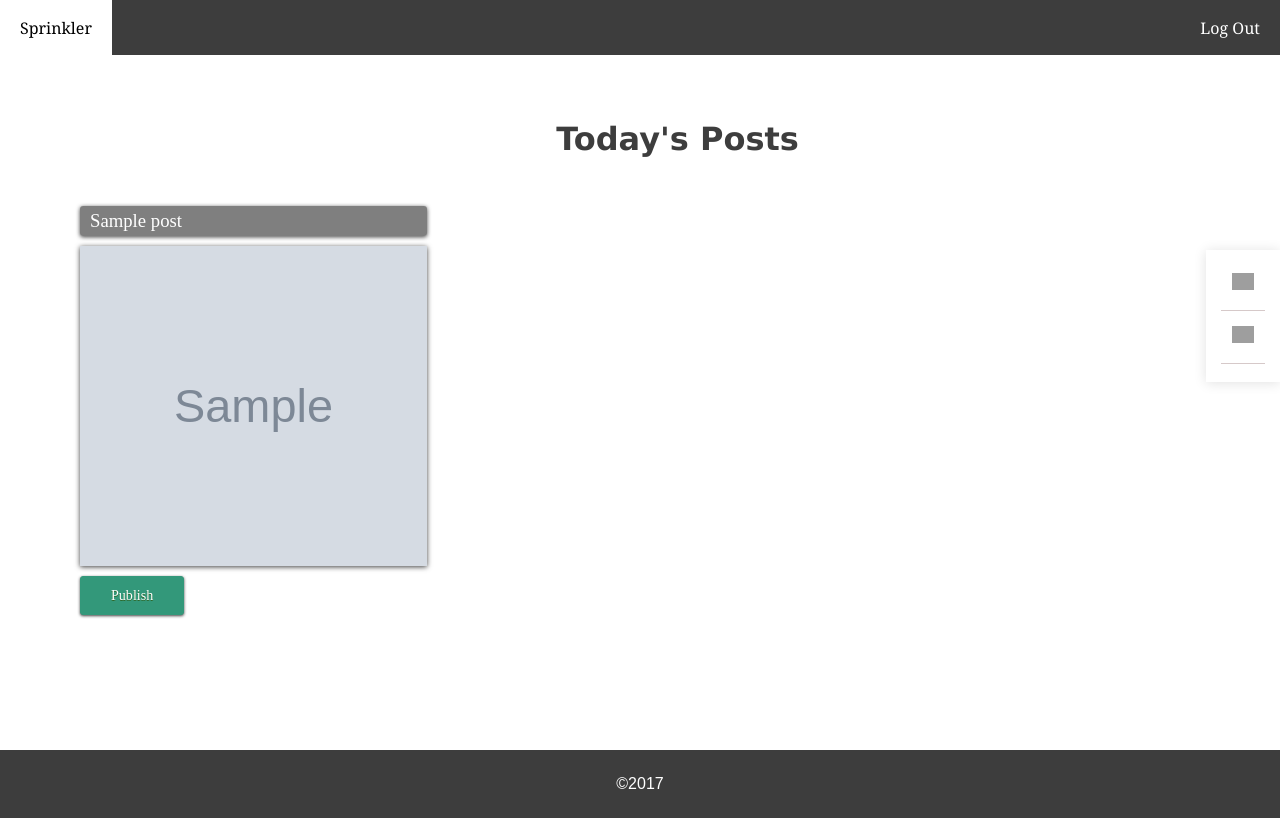
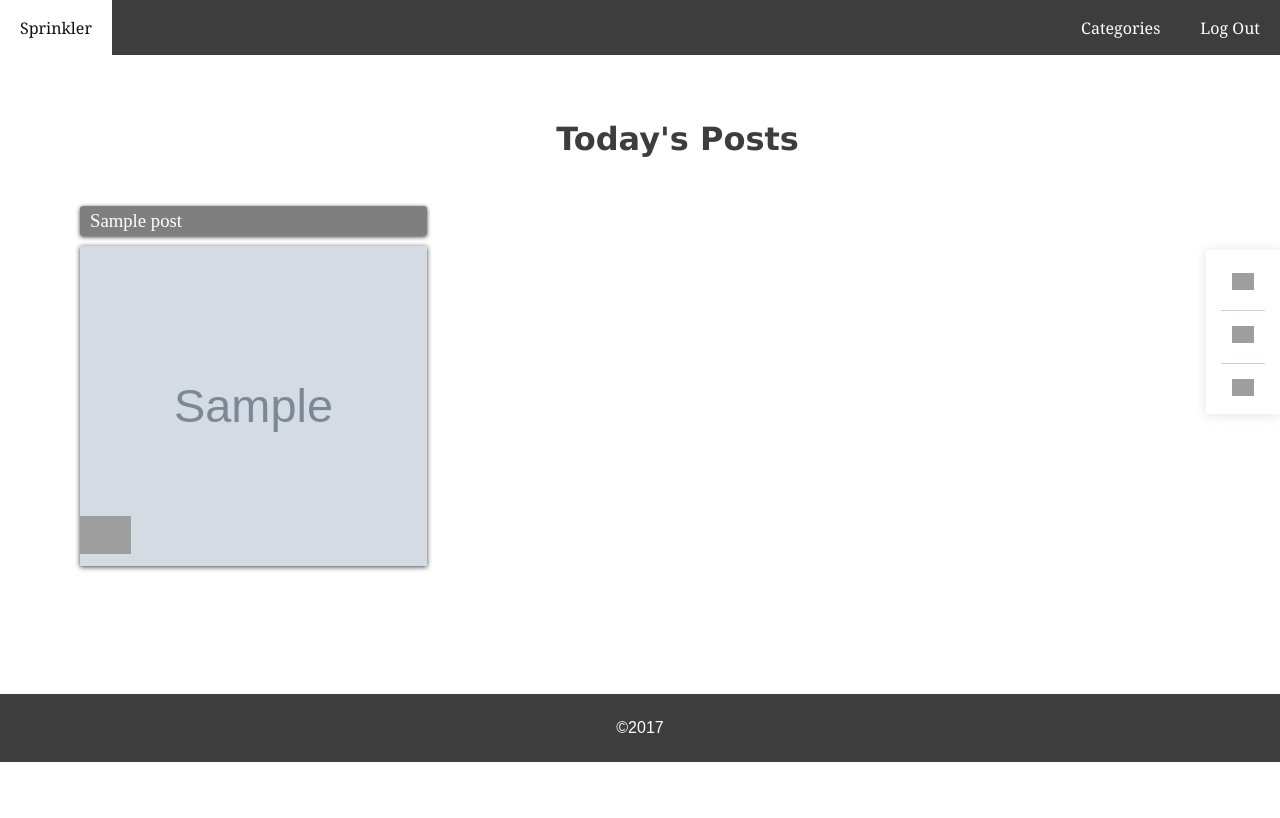
Before and after one commit to jkhabra/sprinkler, a Flask app: template web/templates/posts.html in a window 1280 px wide. After the commit the page ends 762 px from the top, so only its background shows below. Run offline with Flask 2, Linux system fonts and the light colour scheme; the template is opened without the code that fills it: most values are stand-ins (such as "Sample title", 1, 10 or a date in 2020); grey boxes marked "Sample" are stand-in pictures; grey boxes are pictures that could not be loaded.

Commit message:
Add side bar

```diff
--- a/web/static/style.css
+++ b/web/static/style.css
@@ -28,10 +28,47 @@
     font-family: Georgia;
 }
 
+.dropdown .dropbtn {
+  border: none;
+  outline: none;
+}
+
+.container a:hover, .dropdown:hover .dropbtn {
+  background-color: #fff;
+  color: #111;
+}
+
+.dropdown-content {
+  display: none;
+  margin-top: 1px;
+  position: absolute;
+  background-color: #f9f9f9;
+  min-width: 114px;
+  box-shadow: 0px 2px 5px 0px rgba(0,0,0,0.2);
+  z-index: 1;
+}
+
+.dropdown-content a {
+  float: none;
+  color: black;
+  padding: 12px 16px;
+  text-decoration: none;
+  display: block;
+  text-align: left;
+}
+
+.dropdown-content a:hover {
+  background-color: #ddd;
+}
+
+.dropdown:hover .dropdown-content {
+  display: block;
+}
+
 .nav-links:hover {
     text-decoration:none;
     background-color: #fff;
-    color: black;
+    color: #111;
 }
 
 .container {
@@ -67,7 +104,7 @@
 }
 
 .side-mark{
-  background-image: url(/static/t.png);
+  background-image: url(/static/icons/t.png);
   margin-top: 20px;
 }
 
@@ -99,6 +136,13 @@
   padding: 12px;
 }
 
+.text3 {
+  top: 7em;
+  width: 9em;
+  right: 4.5em;
+  padding: 12px;
+}
+
 .side-item:hover .text1{
   visibility: visible;
   opacity: 1;
@@ -109,8 +153,17 @@
   opacity: 1;
 }
 
-.side-sch{
-  background-image: url(/static/s.png);
+.side-item3:hover .text3{
+  visibility: visible;
+  opacity: 1;
+}
+
+ .side-sch{
+  background-image: url(/static/icons/s.png);
+}
+
+.side-fav{
+   background-image: url(/static/icons/h2.png);
 }
 
 .dvider {
@@ -122,7 +175,7 @@
   overflow: hidden;
   display: grid;
   grid-template-columns: 31% 31% 31%;
-  grid-template-rows: 26em;
+  grid-template-rows: 22.5em;
   grid-gap: 2em;
   padding: 3em 5em 8em 5em;
 }
@@ -134,6 +187,7 @@
 .thumb {
     /height: 15em;
     cursor: pointer;
+    position: relative;
 }
 
 .thumb:hover .post-title {
@@ -180,8 +234,8 @@
   color: #fff;
   font-size: 2vw;
   font-weight: bold;
-  margin: 3em 3em;
-  width: 17%;
+  margin: 3em 4em;
+  width: 55%;
   line-height: 1.5;
   text-shadow: 0 0 1px #fff, 0 1px 2px rgba(0,0,0,0.45);
 }
@@ -215,7 +269,7 @@
 }
 
 .publish-button {
-  /background-color: #ec6666;
+  /*background-color: #ec6666;
   background-color: #33987a;
   border-radius: 3px;
   border: 1px solid #33987a;
@@ -227,7 +281,18 @@
   text-decoration: none;
   text-shadow: 0px 1px 0px #2f6627;
   margin-top: 10px;
-  box-shadow: 0 1px 3px 0 rgba(0,0,0,.75);
+  box-shadow: 0 1px 3px 0 rgba(0,0,0,.75);*/
+
+  width: 4%;
+  z-index: 160;
+  position: absolute;
+  height: 3em;
+  margin-top: -50px;
+  cursor: pointer;
+  text-align: center;
+  background-size: contain;
+  background-repeat: no-repeat;
+  background-image: url(/static/icons/f1.png);
 }
 
 .disabled{
@@ -236,8 +301,10 @@
 }
 
 .publish-button:hover {
-	background-color: #de5353;
-  border: 1px solid #ec6666;
+	background-color: rgba(58, 51, 111, 0.97);
+  border: 1px solid #465e90;
+  border-radius: 44%;
+  width: 3em;
 }
 
 
--- a/web/templates/layout.html
+++ b/web/templates/layout.html
@@ -15,6 +15,21 @@
           <a class="nav-links" style='display:none' href="/">LogIn</a>
           {% else %}
           <a class='nav-links' href='/logout'> Log Out</a>
+          {% endif %}
+        </li>
+        <li class="nav-items">
+          {% if request.path == '/' %}
+          <a class="nav-links" style='display:none' href="/">Categories</a>
+          {% else %}
+          <!-- <a class="dropdown-toggle nav-links" data-toggle="dropdown" href="#" id="button1">Categories</a> -->
+          <div class="dropdown nav-liks">
+            <a class="dropbtn nav-links" data-toggle="dropdown" href="#" id="button1">Categories</a>
+            <div class="dropdown-content">
+              <a href="#">Funny</a>
+              <a href="#">Gifs</a>
+              <a href="#">Pics</a>
+            </div>
+          </div>
           {% endif %}
         </li>
       </ul>
--- a/web/templates/posts.html
+++ b/web/templates/posts.html
@@ -13,6 +13,10 @@
       <div class='side-sch side-icon'></div>
       <div class='side-text text2'>Schedule publish time</div>
       <div class='dvider'></div>
+    </a>
+    <a class='side-item3' href='#'>
+      <div class='side-fav side-icon'></div>
+      <div class='side-text text3'>Favourite posts</div>
     </a>
   </div>
   <ul class='post-list'>
@@ -37,9 +41,10 @@
         {% else %}
         <img class='post-image' src='{{post.Image.local_url}}' alt='post_image'>
         {%endif%}
+        </div>
       </div>
-      </div>
-          <button type="button" class="publish-button" data-photo-id={{post.Image.local_url.split('/')[-1]}} >Publish</button>
+      <!-- <button type="button" class="publish-button" data-photo-id={{post.Image.local_url.split('/')[-1]}} >Publish</button> -->
+      <a class="publish-button" data-photo-id={{post.Image.local_url.split('/')[-1]}} ></a>
       {% endfor %}
     </li>
   </ul>
```
